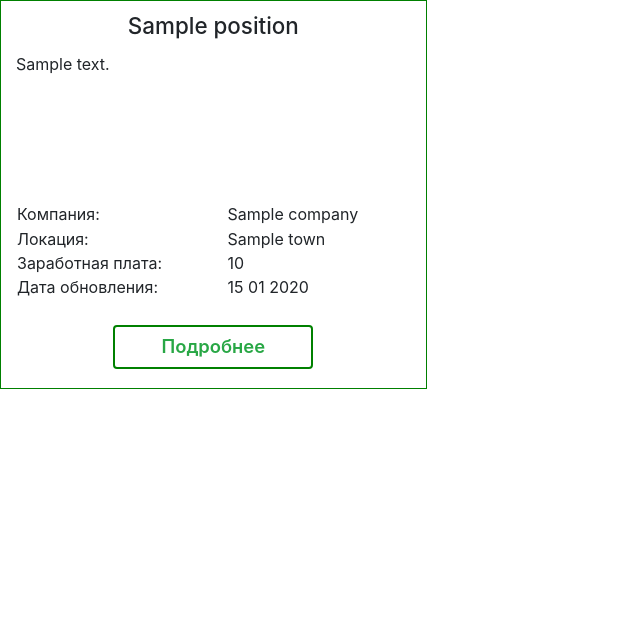
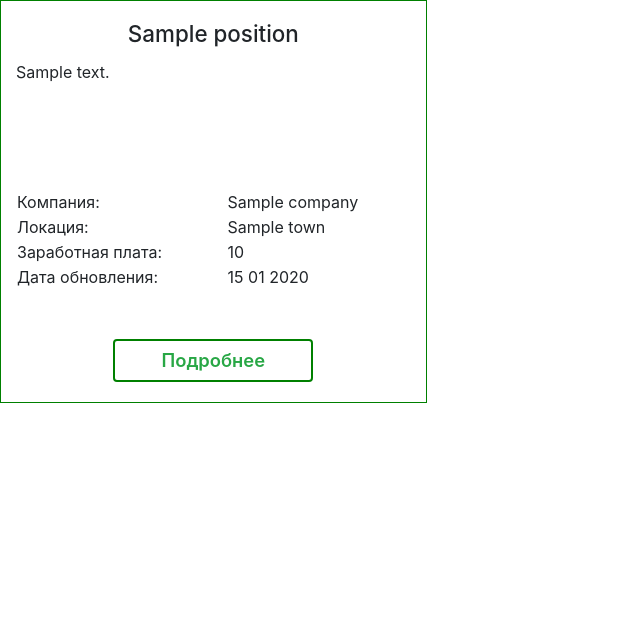
Before and after one commit to Katerina964/worker, a Django app: template django/newssite/blog/templates/blog/vacancies_list.html in a window 1280 px wide. Shown: the part 87-730 px from the top of the page, without its empty margins (0-640 px from the left). Run offline with Django 3.2, Linux system fonts and the light colour scheme; the template is opened without the code that fills it: most values are stand-ins (such as "Sample title", 1, 10 or a date in 2020).

Commit message:
size mozila changed

```diff
--- a/django/newssite/blog/static/css/blog.css
+++ b/django/newssite/blog/static/css/blog.css
@@ -34,7 +34,7 @@ b {font-size: 110%}
 p  b {font-size: 120%;font-family: 'Times New Roman'; font-style: normal; font-size: 115%; color:#535956}
 pre+p{ margin-bottom: 0%}
 .button a{ margin-bottom: 2%; font-weight: bold;}
-p+table {width:95%; height:25%; position:absolute; bottom:23%}
+p+table {width:95%; height:25%; position:absolute; bottom:28%}
 .mx-auto a {position:absolute; bottom:5%;  width:200px; border:2px solid green; font-weight: 600; font-size:115%}
 .create  input,  textarea {width:150%;}
 body .container-fluid {height: 90%}
--- a/django/newssite/blog/templates/blog/resume_list.html
+++ b/django/newssite/blog/templates/blog/resume_list.html
@@ -3,7 +3,7 @@
 <div class="container-fluid">
 <div class="row">
   {% for each in page_obj %}
-  <div class="col-12 col-md-4" style= "position:relative; height: 405px;border: 1px solid green;">
+  <div class="col-12 col-md-4" style= "position:relative; height: 25.2em;border: 1px solid green;">
   <h5 style="margin-bottom:2%; margin-top: 2%;">{{ each.first_name }} {{ each.surname }}</h5>
   <div class="mb-md-0 mb-xl-2"><b >Позиция: {{each.position|cut:"https"|truncatechars:30}}</b></div>
   <p>{{ each.experience|truncatechars:230|linebreaksbr }}</p>
--- a/django/newssite/blog/templates/blog/vacancies_list.html
+++ b/django/newssite/blog/templates/blog/vacancies_list.html
@@ -5,9 +5,9 @@
 <div class="row">
  {% for each in page_obj %}
  {% if each.position %}
- <div class="col-12 col-md-4" style="position:relative; height: 24.3em; border: 1px solid green;">
- <h5 style="margin-bottom:3%; margin-top: 3%;font-size: 140%;">{{ each.position|truncatechars:40}}</h5>
- <p style="height:37%; overflow: hidden;  ">{{ each.description|truncatechars:240  }}</p>
+ <div class="col-12 col-md-4" style="position:relative; height: 25.2em; border: 1px solid green;">
+ <h5 style="margin-bottom:3%; margin-top: 5%;font-size: 140%;">{{ each.position|truncatechars:40}}</h5>
+ <p style="height: 6em; overflow: hidden; ">{{ each.description|truncatechars:240  }}</p>
  <table >
  <tr>
  <td>Компания: </td> <td>{{ each.company|truncatechars:17 }}<td>
@@ -28,9 +28,9 @@
  </div>
 
   {% else %}
-     <div class="col-12 col-md-4" style="position:relative; height: 24.3em; border: 1px solid green;">
-      <h5 style="margin-bottom:3%; margin-top: 3%;font-size: 140%;">{{ each.title|truncatechars:40}}</h5>
-      <p style="height:37%; overflow: hidden; text-overflow: ellipsis; ">{{ each.snippet|striptags|cut:"&nbsp;"|cut:"&nbsp;"|truncatechars:240}}</p>
+     <div class="col-12 col-md-4" style="position:relative; height: 25.2em; border: 1px solid green;">
+      <h5 style="margin-bottom:5%; margin-top: 3%;font-size: 140%;">{{ each.title|truncatechars:40}}</h5>
+      <p style="height: 6em; overflow: hidden; text-overflow: ellipsis; ">{{ each.snippet|striptags|cut:"&nbsp;"|cut:"&nbsp;"|truncatechars:240}}</p>
       <table >
       <tr>
       <td>Компания: </td> <td>{{ each.company|truncatechars:17}}<td>
```
Also changed, not shown: 1 other file.
